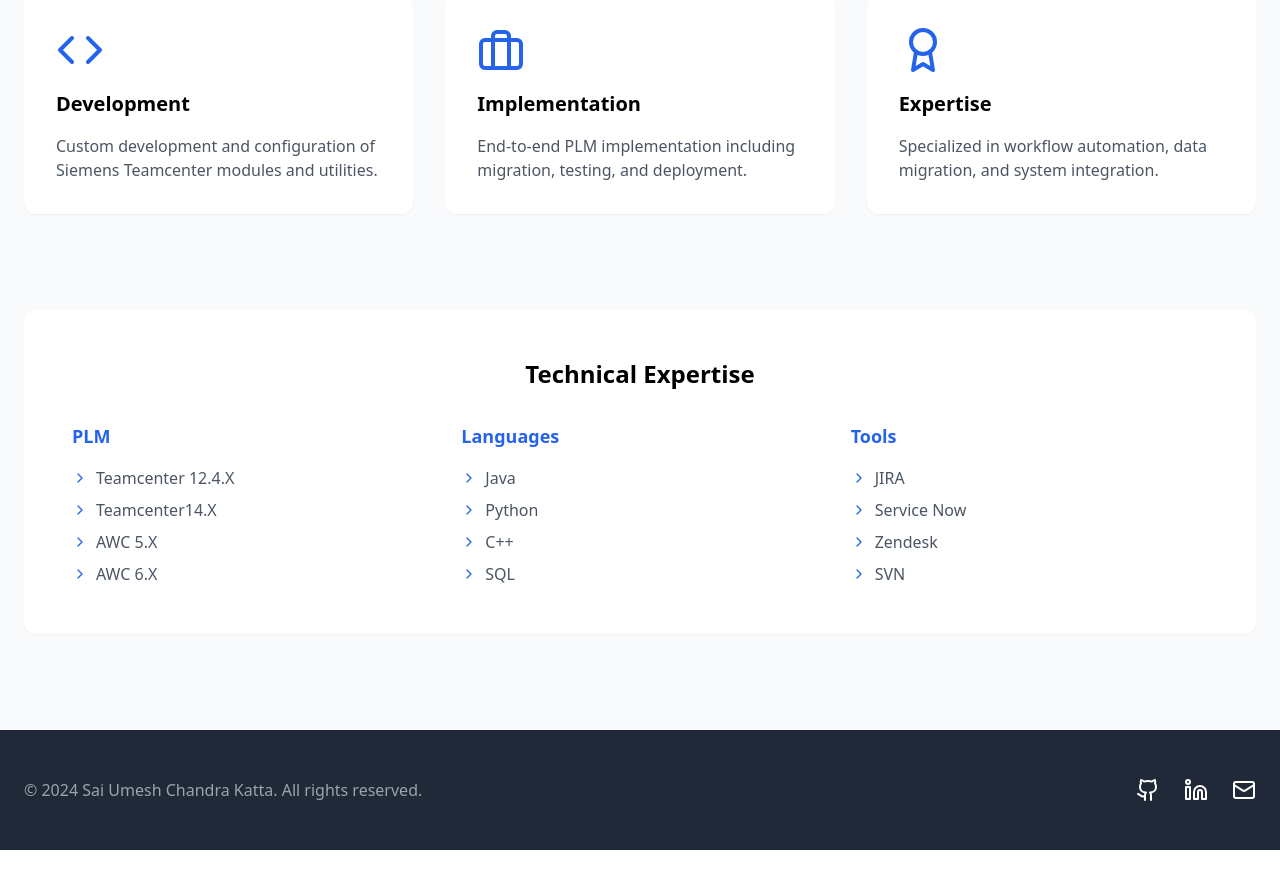
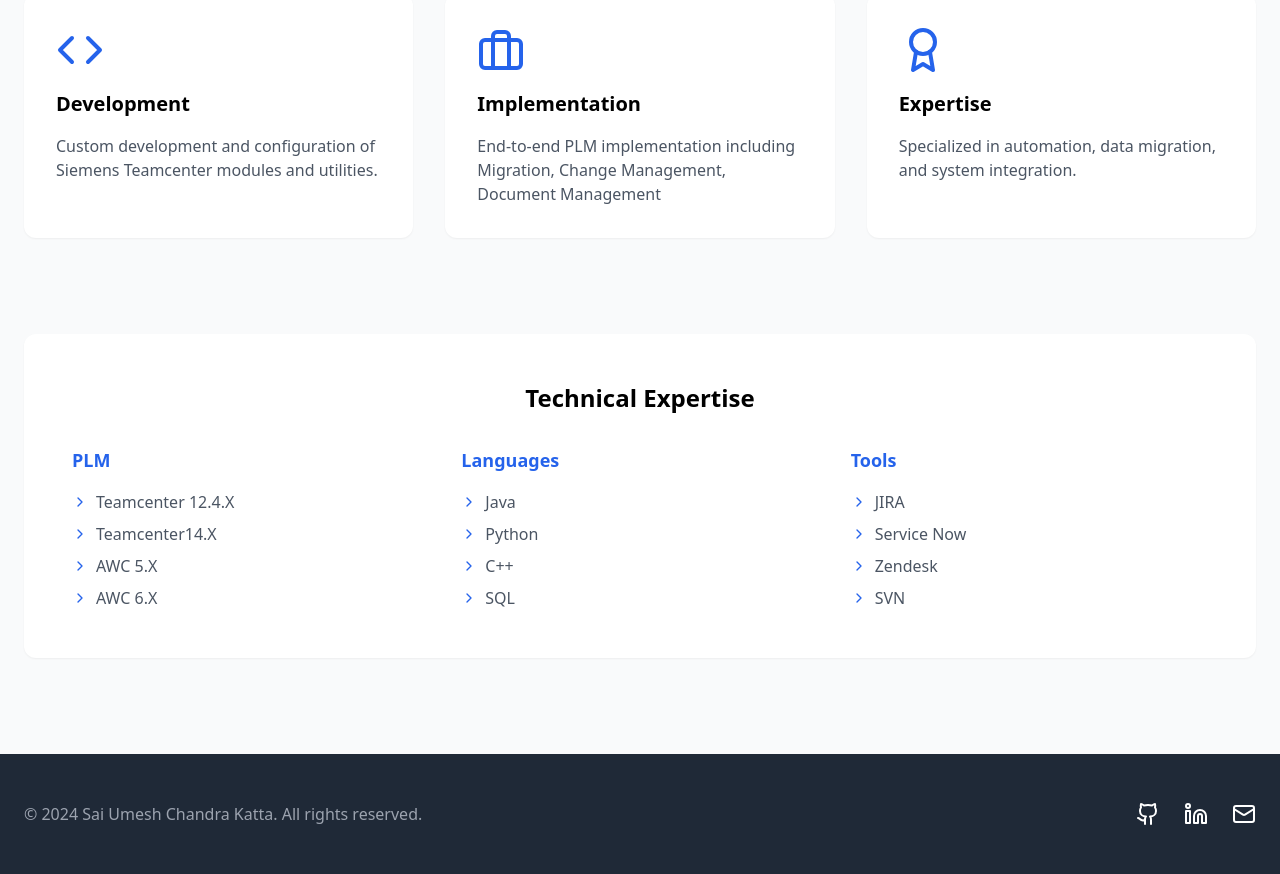
Before and after one commit to umeshchandra22/my-portfolio, a React (Vite) app: page / in a window 1280 px wide. Shown: the part 1200-2074 px from the top of the page. Before the commit the page ends 2050 px from the top, so only its background shows below. Built offline with nearby package versions, Linux system fonts and the light colour scheme.

Commit message:
Update App.tsx

```diff
--- a/src/App.tsx
+++ b/src/App.tsx
@@ -194,12 +194,12 @@ function App() {
                 {
                   icon: Briefcase,
                   title: 'Implementation',
-                  description: 'End-to-end PLM implementation including migration, testing, and deployment.'
+                  description: 'End-to-end PLM implementation including Migration, Change Management, Document Management'
                 },
                 {
                   icon: Award,
                   title: 'Expertise',
-                  description: 'Specialized in workflow automation, data migration, and system integration.'
+                  description: 'Specialized in automation, data migration, and system integration.'
                 }
               ].map((item, index) => (
                 <div key={index} className="bg-white p-8 rounded-xl shadow-sm hover:shadow-md transition-shadow">
```
